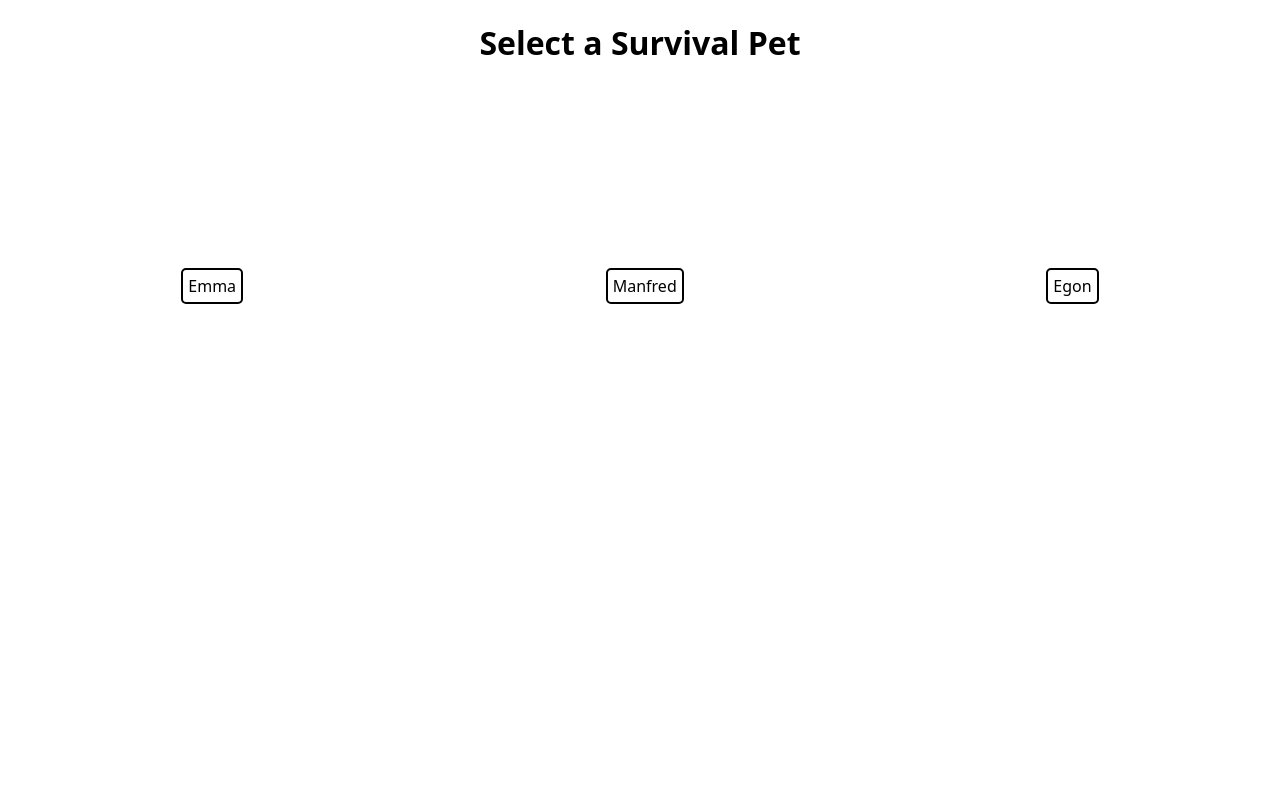
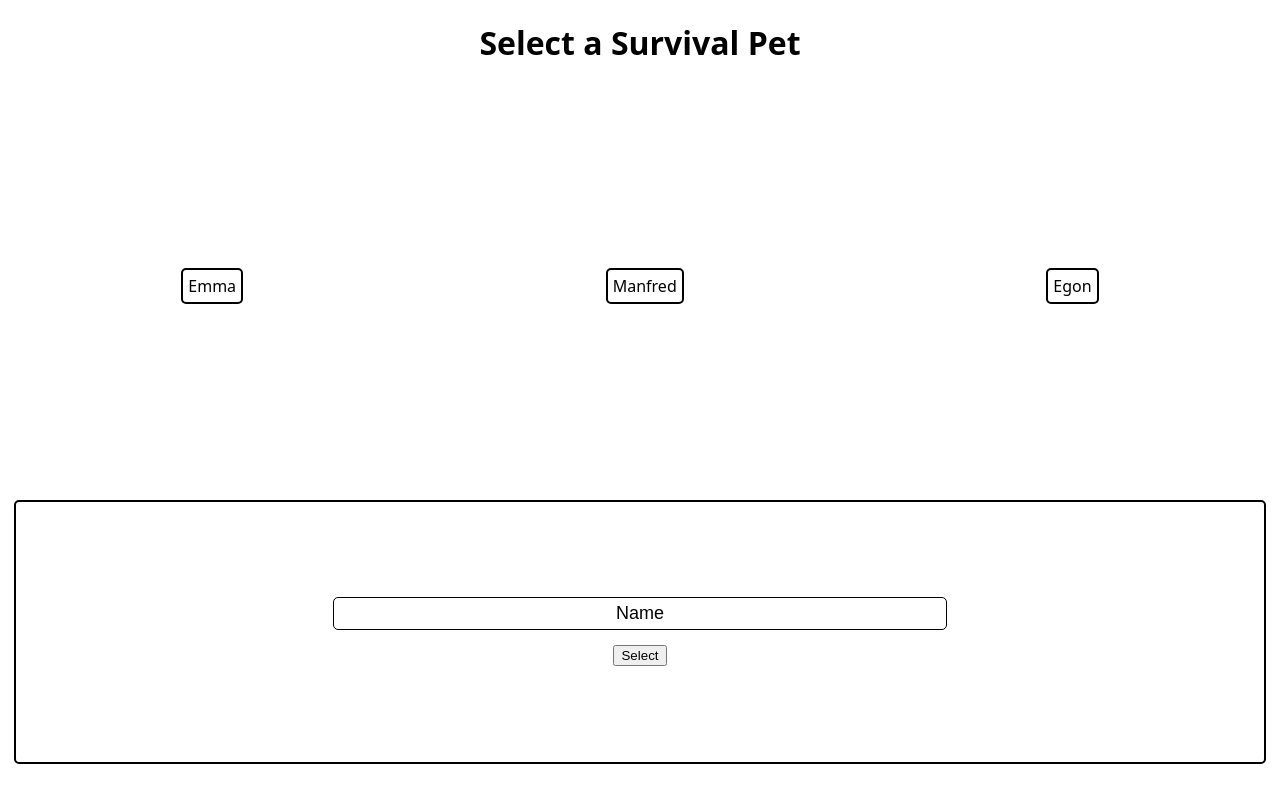
Before and after one commit to Braun-Johannes/Survival-Pets, a Next.js app: page / in a window 1280 px wide. Built offline with nearby package versions, Linux system fonts and the light colour scheme.

Commit message:
create PetForm

```diff
--- /dev/null
+++ b/components/PetForm.jsx
@@ -0,0 +1,16 @@
+import { StyledSelectForm, StyledNameInput } from "@/styles";
+
+export default function PetForm() {
+  return (
+    <StyledSelectForm onSubmit={""}>
+      <label htmlFor="nameInput"></label>
+      <StyledNameInput
+        id="nameInput"
+        name="nameInput"
+        type="text"
+        defaultValue={"Name"}
+      />
+      <button type="submit">Select</button>
+    </StyledSelectForm>
+  );
+}
--- a/pages/index.js
+++ b/pages/index.js
@@ -1,11 +1,13 @@
 import PetList from "@/components/PetList";
 import { StyledHeading } from "@/styles";
+import PetForm from "@/components/PetForm";
 
 export default function HomePage() {
   return (
     <>
       <StyledHeading>Select a Survival Pet</StyledHeading>
       <PetList />
+      <PetForm />
     </>
   );
 }
--- a/styles.js
+++ b/styles.js
@@ -38,3 +38,25 @@ export const ListButton = styled.button`
   cursor: pointer;
   display: inline-block;
 `;
+
+export const StyledSelectForm = styled.form`
+  display: flex;
+  justify-content: center;
+  align-items: center;
+  flex-direction: column;
+  border: black solid 2px;
+  border-radius: 5px;
+  height: 33vh;
+  margin: 14px;
+  padding: 10px;
+`;
+
+export const StyledNameInput = styled.input`
+  text-align: center;
+  border: 1px solid black;
+  border-radius: 5px;
+  width: 50%;
+  padding: 5px;
+  margin-bottom: 15px;
+  font-size: 18px;
+`;
```
